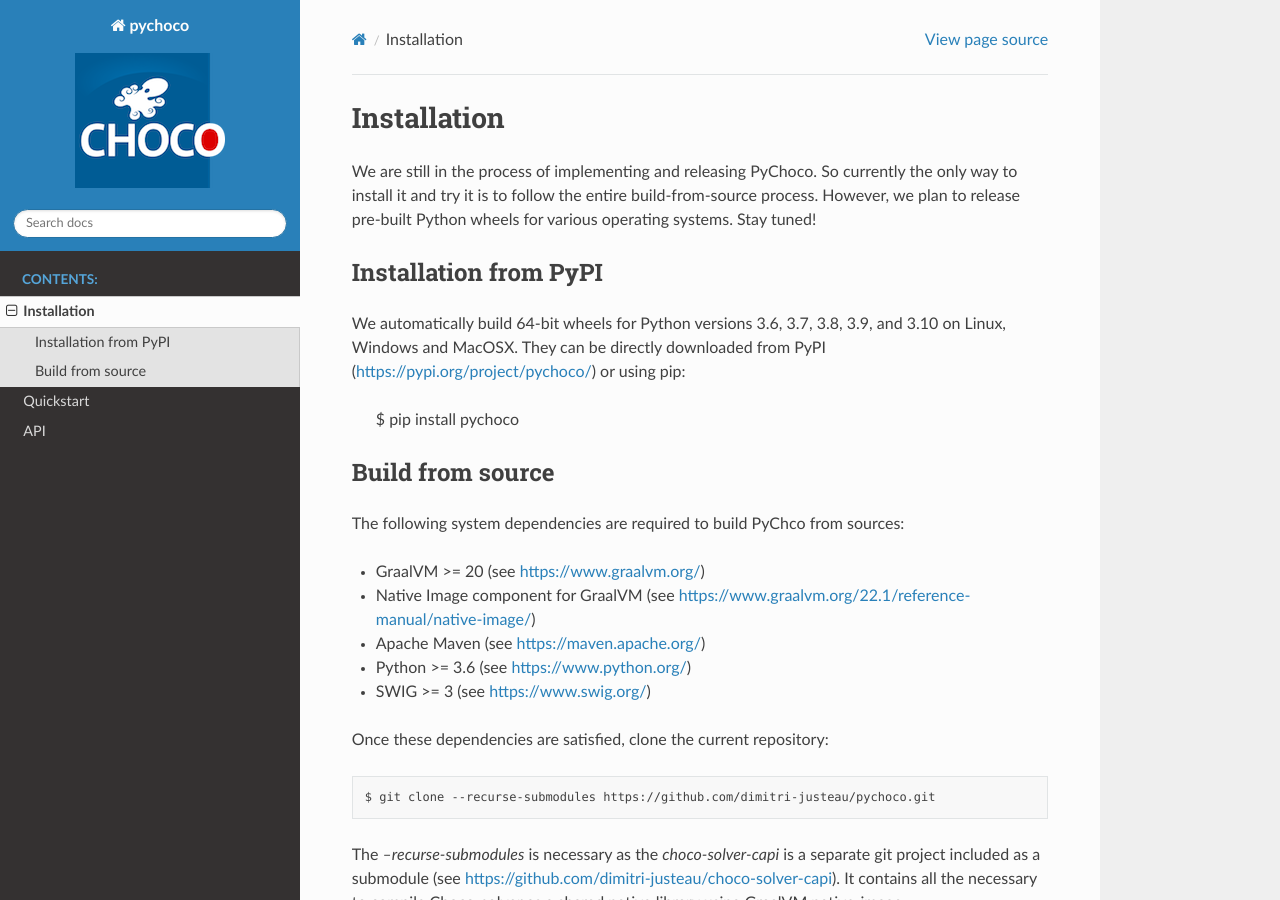
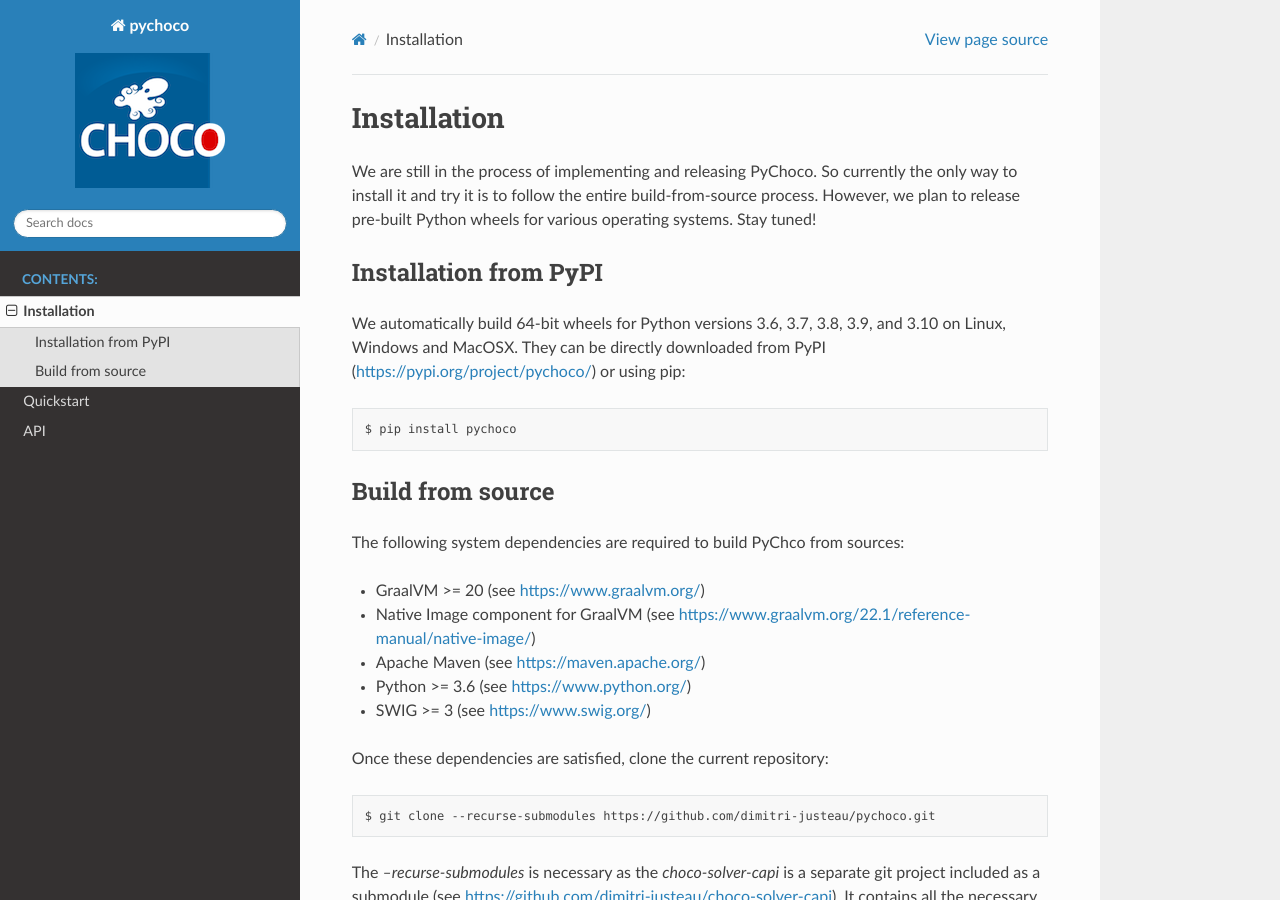
Before and after one commit to chocoteam/pychoco, a Sphinx documentation site: the page built from docs/installation.rst, in a window 1280 px wide and 900 px high. Built offline with Sphinx 7.4.7 and the Read the Docs theme 2.0.0, drawn with Linux system fonts in a browser that asks for light colours.

Commit message:
Update doc

```diff
--- a/docs/installation.rst
+++ b/docs/installation.rst
@@ -11,7 +11,7 @@
 ----------------------
 
 We automatically build 64-bit wheels for Python versions 3.6, 3.7, 3.8, 3.9, and 3.10 on Linux, Windows and
-MacOSX. They can be directly downloaded from PyPI (https://pypi.org/project/pychoco/) or using pip:
+MacOSX. They can be directly downloaded from PyPI (https://pypi.org/project/pychoco/) or using pip::
 
     $ pip install pychoco
 
```
